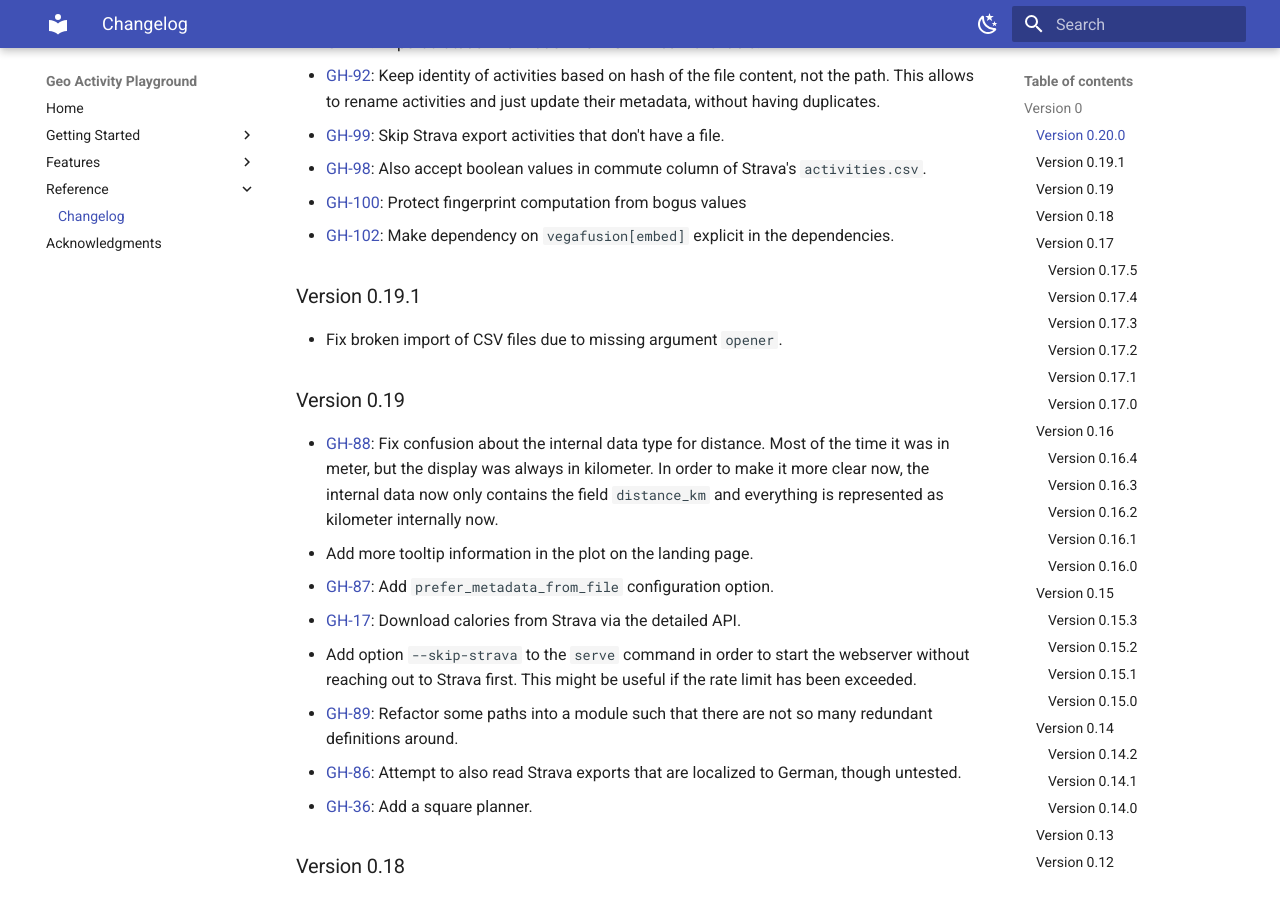
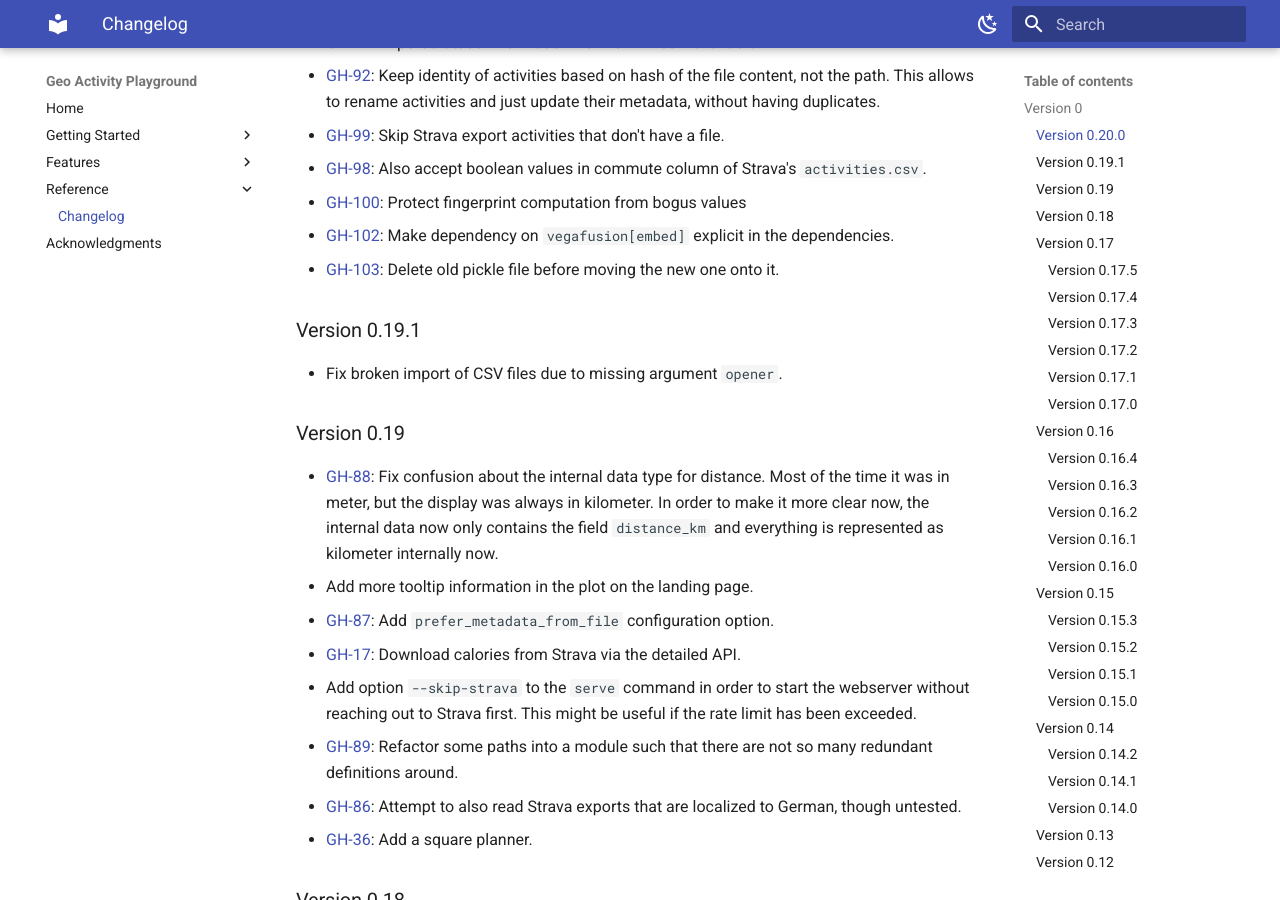
Before and after one commit to martin-ueding/geo-activity-playground, an MkDocs documentation site: the page built from docs/reference/changelog.md, in a window 1280 px wide and 900 px high, scrolled down 514 px. Built offline with MkDocs 1.6.1 and Material for MkDocs 9.7.7, drawn with Linux system fonts in a browser that asks for light colours.

Commit message:
GH-103: Changelog entry

```diff
--- a/docs/reference/changelog.md
+++ b/docs/reference/changelog.md
@@ -16,6 +16,7 @@ This is the pre-release series. Things haven't settled yet, so each minor versio
 - [GH-98](https://github.com/martin-ueding/geo-activity-playground/issues/98): Also accept boolean values in commute column of Strava's `activities.csv`.
 - [GH-100](https://github.com/martin-ueding/geo-activity-playground/issues/100): Protect fingerprint computation from bogus values
 - [GH-102](https://github.com/martin-ueding/geo-activity-playground/issues/102): Make dependency on `vegafusion[embed]` explicit in the dependencies.
+- [GH-103](https://github.com/martin-ueding/geo-activity-playground/issues/103): Delete old pickle file before moving the new one onto it.
 
 ### Version 0.19.1
 
```
